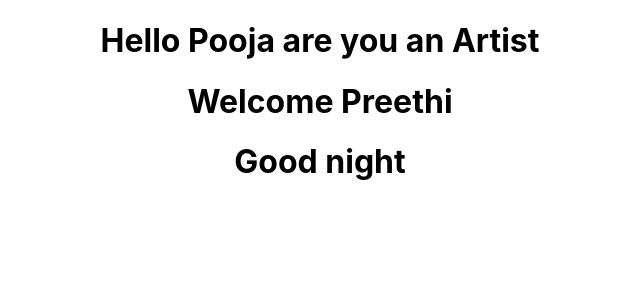
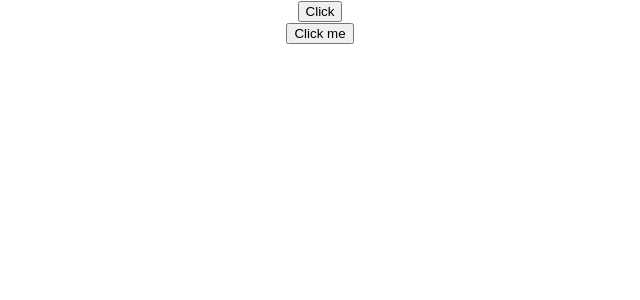
Before and after one commit to poojangit/React_Practice_folder, a React (Create React App) app in the folder react_basics/: page / in a window 1280 px wide. Shown: the top 300 px of the page, without its empty margins (320-960 px from the left). Built offline with nearby package versions, Linux system fonts and the light colour scheme.

Commit message:
[POOJA] Added : Added a implentation file on handling the event in classbased and functional based in FunctionClick.js and ClassClick.js

```diff
--- a/react_basics/src/App.js
+++ b/react_basics/src/App.js
@@ -5,7 +5,8 @@
 import Hello from './components/Hello';
 import Message from './components/Message';
 import Counter from './components/Counter';
-
+import FunctionClick from './components/FunctionClick';
+import ClassClick from './components/ClassClick';
 
 
 import React, { Component } from 'react';
@@ -16,11 +17,14 @@
     <div className='App'>
       {/* <Counter/>
       <Message/> */}
-      <Greet name = "Pooja" heroName = "Artist"/>
+      {/* <Greet name = "Pooja" heroName = "Artist"/> */}
       {/* <p>Heloooooooooooooooooooooooooooooooooo</p>
       <Greet name = "Preethi"/> */}
-      <Welcome name = "Preethi"/>
-      <Hello/>
+      {/* <Welcome name = "Preethi"/> */}
+      {/* <Hello/> */}
+
+      <FunctionClick/>
+      <ClassClick/>
     </div>
   )
 }
--- /dev/null
+++ b/react_basics/src/components/ClassClick.js
@@ -0,0 +1,18 @@
+import React, { Component } from 'react';
+
+// ^ handled the click event in class component
+
+export class ClassClick extends Component {
+    clickhandle() {
+        console.log('Button clicked');
+    }
+  render() {
+    return (
+      <div>
+        <button onClick={this.clickhandle}>Click me</button>
+      </div>
+    );
+  }
+}
+
+export default ClassClick;
--- /dev/null
+++ b/react_basics/src/components/FunctionClick.js
@@ -0,0 +1,17 @@
+import React from 'react';
+
+
+// ^ Event-Handling
+function FunctionClick() {
+
+    function clickHandler () {
+        console.log("Button clicked");
+    }
+  return (
+    <div>
+      <button onClick={clickHandler}>Click</button>
+    </div>
+  );
+}
+
+export default FunctionClick;
```
